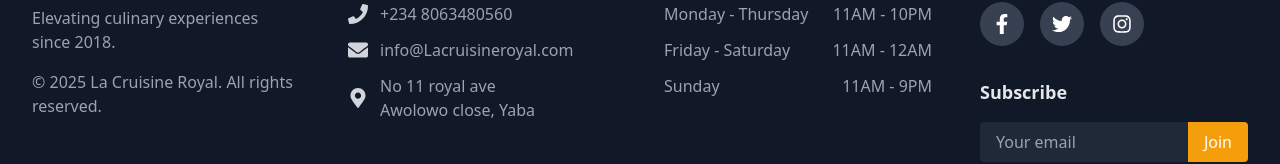
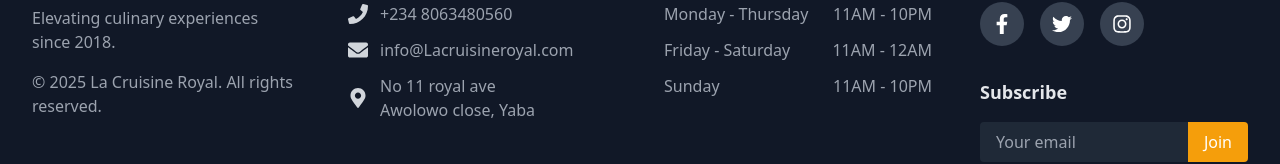
Before and after one commit to Gbolahan007/la-cruisine-royal, a React (Vite) app: page /home in a window 1280 px wide. Shown: the part 3660-3824 px from the top of the page. Built offline with nearby package versions, Linux system fonts and the light colour scheme; no server answers; the database is empty; a web font is replaced by a local one.

Commit message:
updated footer

```diff
--- a/src/Footer.jsx
+++ b/src/Footer.jsx
@@ -58,7 +58,7 @@ const Footer = () => {
               </li>
               <li className="flex justify-between">
                 <span>Sunday</span>
-                <span>11AM - 9PM</span>
+                <span>11AM - 10PM</span>
               </li>
             </ul>
           </div>
```
